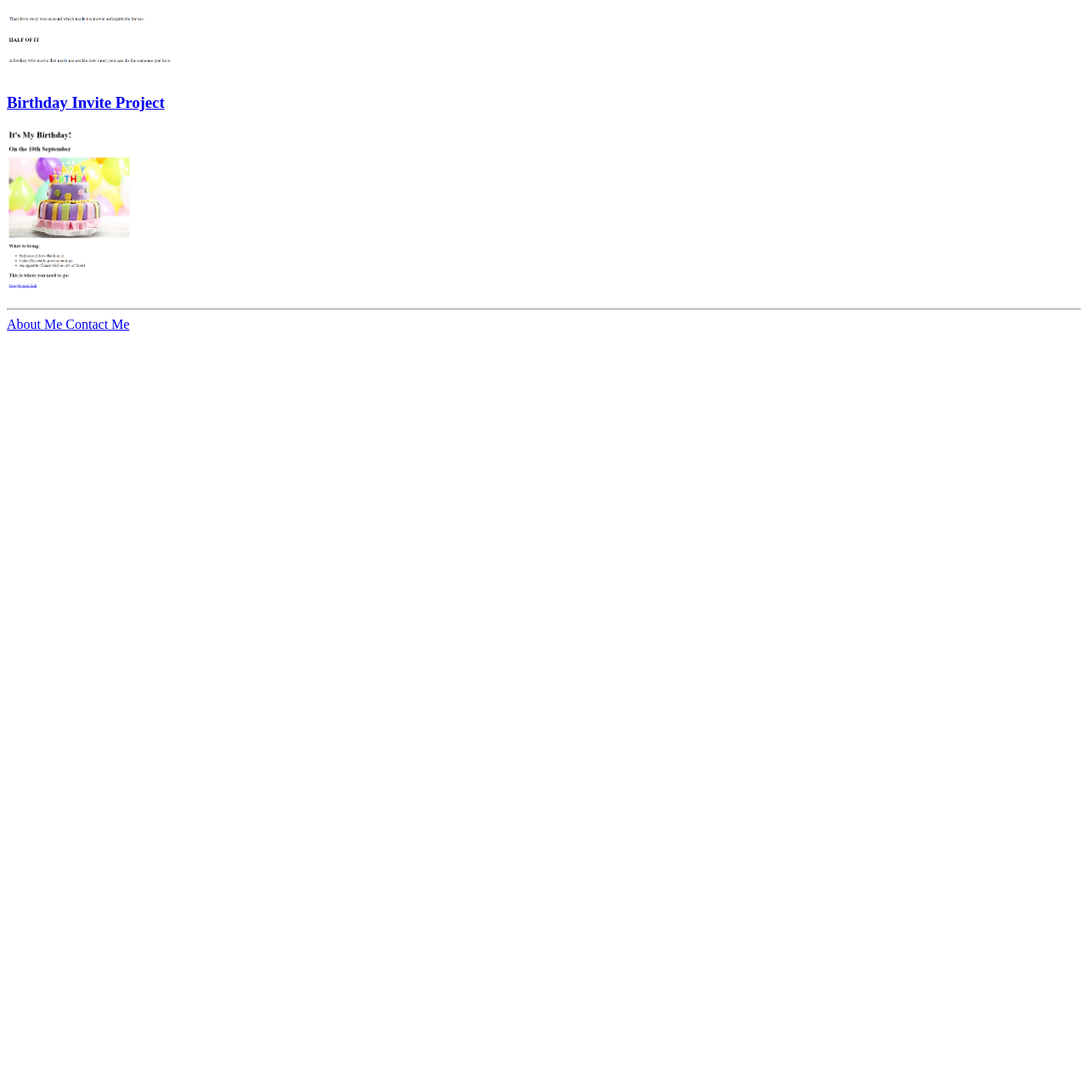
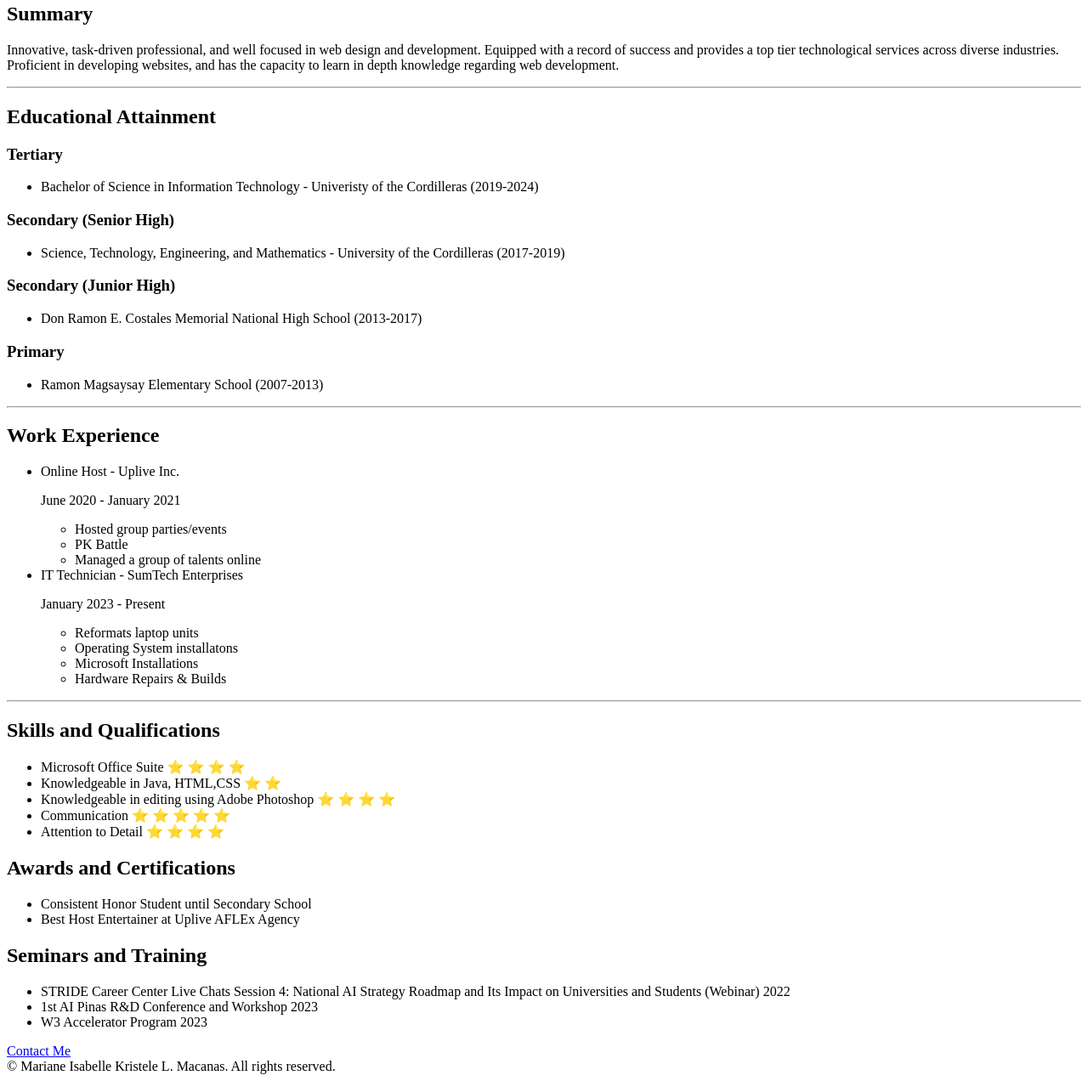
Before and after one commit to mikmacanas/html-portfolio, a plain HTML site: page index.html in a window 1280 px wide. Shown: the part 301-1573 px from the top of the page at 85% size. Before the commit the page ends 800 px from the top, so only its background shows below. Drawn offline with Linux system fonts and the light colour scheme.

Commit message:
Add files via upload

```diff
--- a/index.html
+++ b/index.html
@@ -1,37 +1,83 @@
-<!-- TODO 1: Create the HTML Boilerplate -->
-
-<!-- TODO 2: Add Your previous projects' HTML into the public folder -->
-
-<!-- TODO 3: Take screenshots of your project previews and add the images to the images folder -->
-
-<!-- TODO 4: Add titles/subtitles etc. -->
-
-<!-- TODO 5: Add a link to the project pages -->
-
-<!-- TODO 6: Add images to show the project previews
-HINT for TODO 6: You can use the height attribute set to 200 to make the image smaller:
-https://developer.mozilla.org/en-US/docs/Web/HTML/Element/img#attr-height -->
-
-<!-- TODO 7: Add the Contact Me and About Me page links -->
-
 <!DOCTYPE html>
-<html>
+<html lang ="en">
     <head>
         <meta charset = "UTF-8">
-        <title>MIK'S Portfolio</title>
+        <title>MY RESUME</title>
     </head>
     <body>
-        <h1>MIK'S Portfolio</h1>
-        <h2>An Aspirant Web Developer</h2>
+        <h1>Mariane Isabelle Kristele L. Macanas</h1>
+        <img src = "./assets/images/mik-photo.png" height = "200" alt = "MIK's photo for resume" />
+
+        <h2>Summary</h2>
+        <p>Innovative, task-driven professional, and well focused in web design and development.
+            Equipped with a record of success and provides a top tier technological services across diverse industries.
+            Proficient in developing websites, and has the capacity to learn in depth knowledge
+            regarding web development.
+        </p>
         <hr />
-        <h3><a href ="./public/movie-ranking.html">Movie Ranking Project</a> </h3>
-        <img src = "./assets/images/movie-ranking.png" height = "200" alt = "list of MIK's Top 3 Best Movies" />
-
-        <h3> <a href = "./public/birthday-invite.html"> Birthday Invite Project</a> </h3>
-        <img src = "./assets/images/birthday-invite.png" height = "200" alt = "invitation for MIK's birthday" />
+        <h2>Educational Attainment</h2>
+        <h3>Tertiary</h3>
+        <ul>
+            <li>Bachelor of Science in Information Technology - Univeristy of the Cordilleras (2019-2024) </li>
+        </ul>
+        <h3>Secondary (Senior High)</h3>
+        <ul>
+            <li>Science, Technology, Engineering, and Mathematics - University of the Cordilleras (2017-2019) </li>
+        </ul>
+        <h3>Secondary (Junior High)</h3>
+        <ul>
+            <li>Don Ramon E. Costales Memorial National High School (2013-2017) </li>
+        </ul>
+        <h3>Primary</h3>
+        <ul>
+            <li>Ramon Magsaysay Elementary School (2007-2013)</li>
+        </ul>
         <hr />
 
-        <a href = "./public/about.html">About Me </a>
-        <a href = "./public/contact.html"> Contact Me</a>
+        <h2>Work Experience</h2>
+        <ul>
+            <li>Online Host - Uplive Inc.
+            <p>June 2020 - January 2021</p>
+                <ul>
+                    <li>Hosted group parties/events</li>
+                    <li>PK Battle</li>
+                    <li>Managed a group of talents online</li>
+                </ul>
+            </li>
+            <li>
+                IT Technician - SumTech Enterprises
+                <p>January 2023 - Present</p>
+                <ul>
+                    <li>Reformats laptop units</li>
+                    <li>Operating System installatons</li>
+                    <li>Microsoft Installations</li>
+                    <li>Hardware Repairs & Builds</li>
+                </ul>
+            </li>
+        </ul>
+        <hr />
+        <h2>Skills and Qualifications</h2>
+        <ul>
+            <li> Microsoft Office Suite &#11088 &#11088 &#11088 &#11088</li>
+            <li> Knowledgeable in Java, HTML,CSS &#11088 &#11088 </li>
+            <li> Knowledgeable in editing using Adobe Photoshop &#11088 &#11088 &#11088 &#11088 </li>
+            <li> Communication &#11088 &#11088 &#11088 &#11088 &#11088</li>
+            <li> Attention to Detail &#11088 &#11088 &#11088 &#11088 </li>
+        </ul>
+
+        <h2>Awards and Certifications</h2>
+        <ul>
+            <li>Consistent Honor Student until Secondary School</li>
+            <li>Best Host Entertainer at Uplive AFLEx Agency</li>
+        </ul>
+        <h2>Seminars and Training</h2>
+        <ul>
+            <li>STRIDE Career Center Live Chats Session 4: National AI Strategy Roadmap and Its Impact on
+                Universities and Students (Webinar) 2022 </li>
+            <li> 1st AI Pinas R&D Conference and Workshop 2023</li>
+            <li> W3 Accelerator Program 2023</li>
+        </ul>
+        <a href = "./public/contact-me.html"> Contact Me </a>
     </body>
+    <footer> &#169 Mariane Isabelle Kristele L. Macanas. All rights reserved. </footer>
 </html>
```
Also changed, not shown: public/contact-me.html (added, +10 -0 lines), assets/images/mik-photo.png (added).
